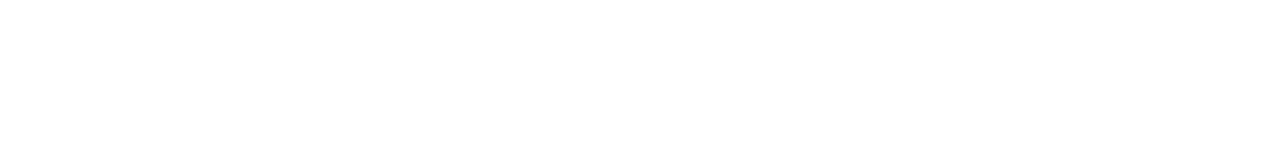
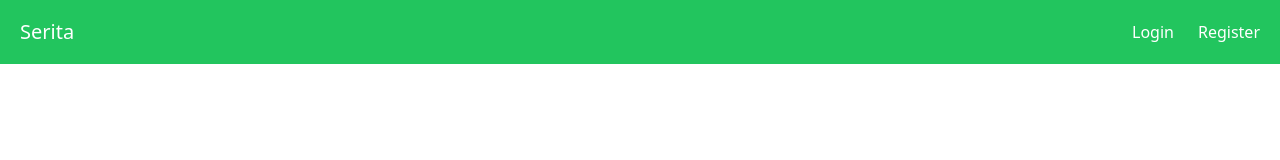
Before and after one commit to lewisushindi/Serita, a website with bundled scripts: page public/index.html in a window 1280 px wide. Built offline with nearby package versions, Linux system fonts and the light colour scheme; some packages are replaced by stand-ins of ours.

Commit message:
navbar creation

```diff
--- a/public/index.html
+++ b/public/index.html
@@ -11,7 +11,15 @@
     <script src="firebase.js"></script>
 </head>
 <body>
-
+    <nav class="w-full h-16 bg-green-500 flex justify-between items-center px-3 text-white md:px-5">
+        <div class="flex justify-center align-middle items-center text-xl">Serita</div>
+        <div>
+            <ul class="flex  items-center">
+                <li class="px-6"><a href="#">Login</a></li>
+                <li><a href="#">Register</a></li>
+            </ul>
+        </div>
+    </nav>
     <script src="app.js"></script>
 </body>
 </html>
```
